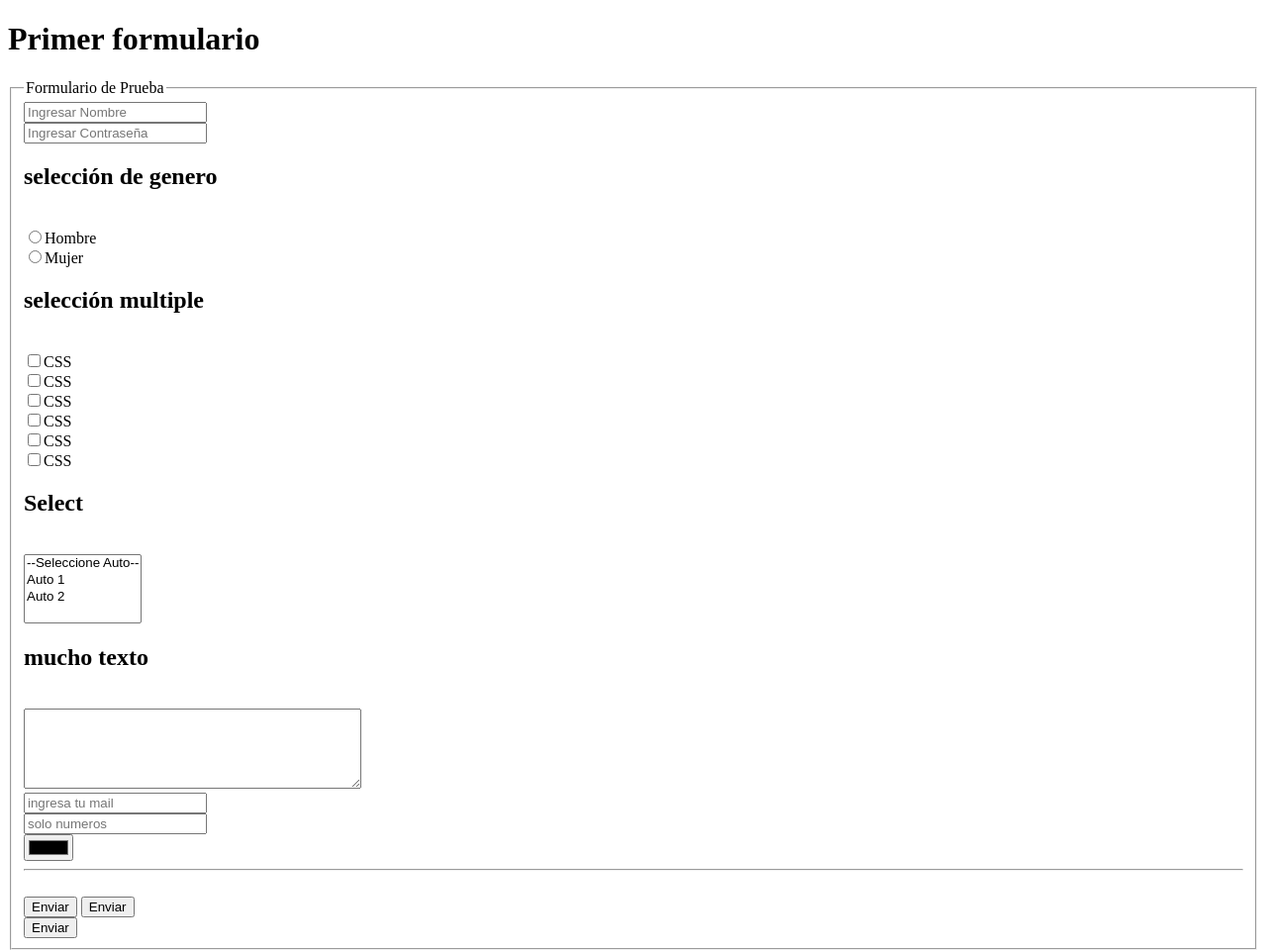
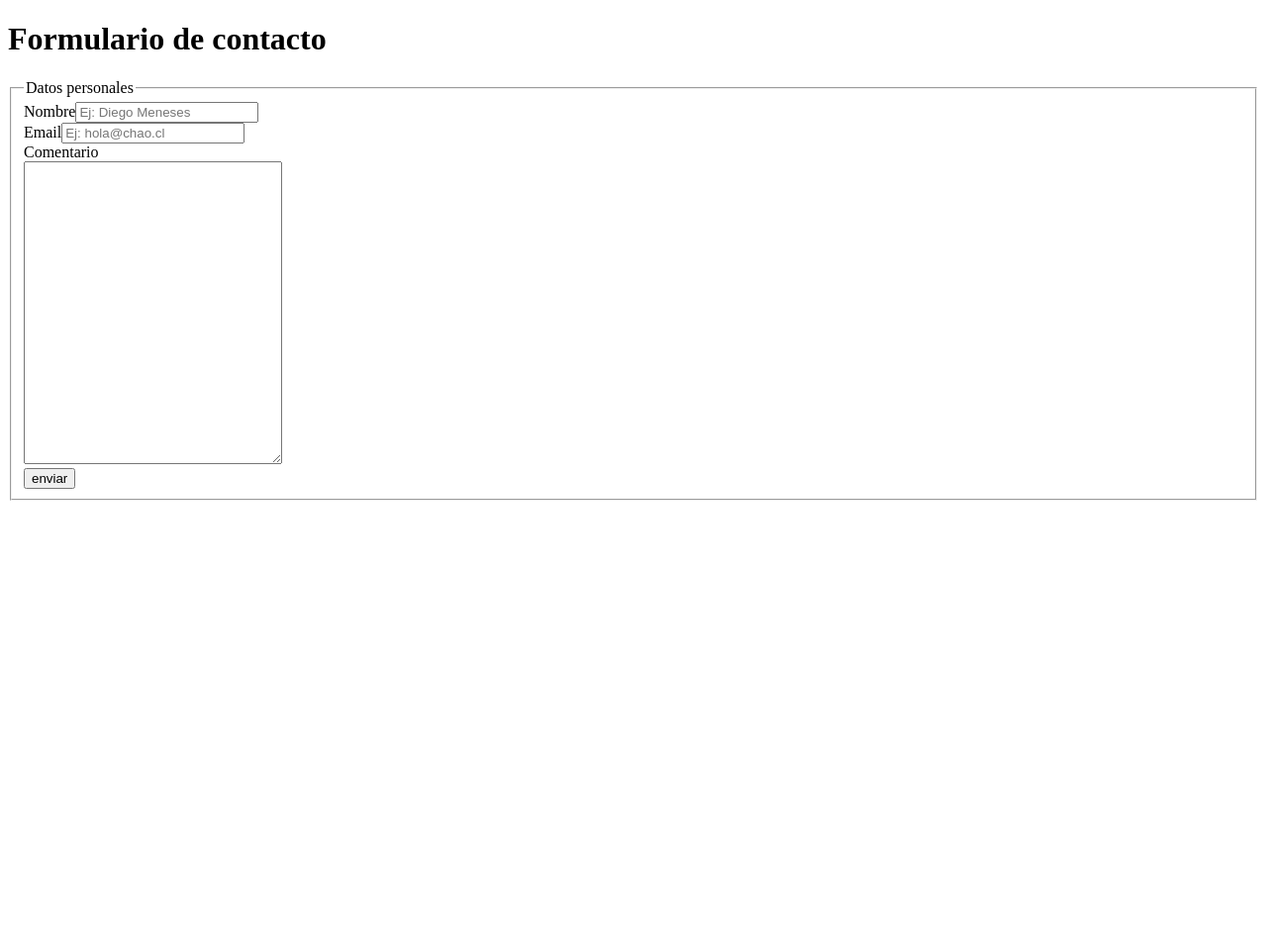
Before and after one commit to diegomebro/latam_mebro, a plain HTML site: page index.html in a window 1280 px wide. Shown: the whole page at 99% size. After the commit the page ends 800 px from the top, so only its background shows below. Drawn offline with Linux system fonts and the light colour scheme.

Commit message:
formulario de contacto

```diff
--- a/index.html
+++ b/index.html
@@ -15,8 +15,8 @@
 	<link rel="stylesheet" href="">
 </head>
 <body>
-	<h1>Primer formulario</h1>
-	<fieldset>
+	<h1>Formulario de contacto</h1>
+	<!--<fieldset>
 		<legend>Formulario de Prueba</legend>
 		<form action="">
 			<input type="text" name="name" id="name" maxlength="5" placeholder="Ingresar Nombre">
@@ -69,6 +69,18 @@
 			<button type="submit">Enviar</button>
 			<br>
 		</form>
+	</fieldset>-->
+	<fieldset>
+		<legend>Datos personales</legend>
+		<form action="" method="get" accept-charset="utf-8">
+			<label>Nombre<input type="name" name="nombre" value="" placeholder="Ej: Diego Meneses"></label>
+			<br>
+			<label>Email<input type="email" name="mail" value="" placeholder="Ej: hola@chao.cl"></label>
+			<br>
+			<label>Comentario <br> <textarea name="contenido" cols="30" rows="20"></textarea></label>
+			<br>
+			<input type="submit" name="btn" value="enviar">
+		</form>
 	</fieldset>
 	<script>
   (function(i,s,o,g,r,a,m){i['GoogleAnalyticsObject']=r;i[r]=i[r]||function(){
```
